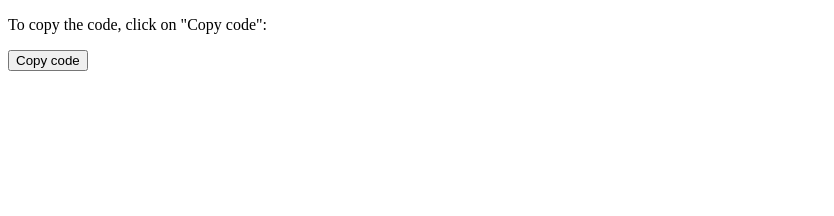
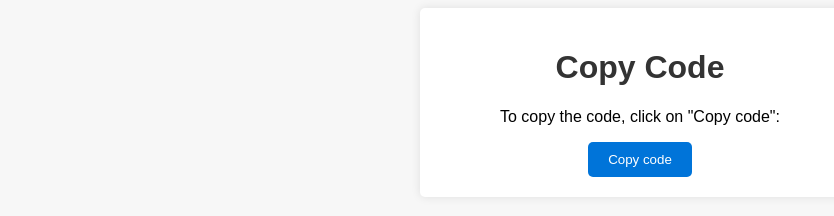
Before and after one commit to ivysolco/main, a plain HTML site: page index.html in a window 1280 px wide. Shown: the whole page, without its empty margins (0-834 px from the left). Drawn offline with Linux system fonts and the light colour scheme.

Commit message:
Update index.html

```diff
--- a/index.html
+++ b/index.html
@@ -2,10 +2,42 @@
 <html>
 <head>
     <title>Copy Code Example</title>
+    <style>
+        body {
+            font-family: Arial, sans-serif;
+            text-align: center;
+            background-color: #f7f7f7;
+        }
+        .container {
+            max-width: 400px;
+            margin: 0 auto;
+            padding: 20px;
+            background-color: #fff;
+            box-shadow: 0 0 10px rgba(0, 0, 0, 0.1);
+            border-radius: 5px;
+        }
+        h1 {
+            color: #333;
+        }
+        button {
+            background-color: #0074d9;
+            color: #fff;
+            border: none;
+            padding: 10px 20px;
+            cursor: pointer;
+            border-radius: 5px;
+        }
+        button:hover {
+            background-color: #0056b3;
+        }
+    </style>
 </head>
 <body>
-    <p>To copy the code, click on "Copy code":</p>
-    <button id="copyButton">Copy code</button>
+    <div class="container">
+        <h1>Copy Code</h1>
+        <p>To copy the code, click on "Copy code":</p>
+        <button id="copyButton">Copy code</button>
+    </div>
 
     <script>
         // Function to copy the code to the clipboard
```
